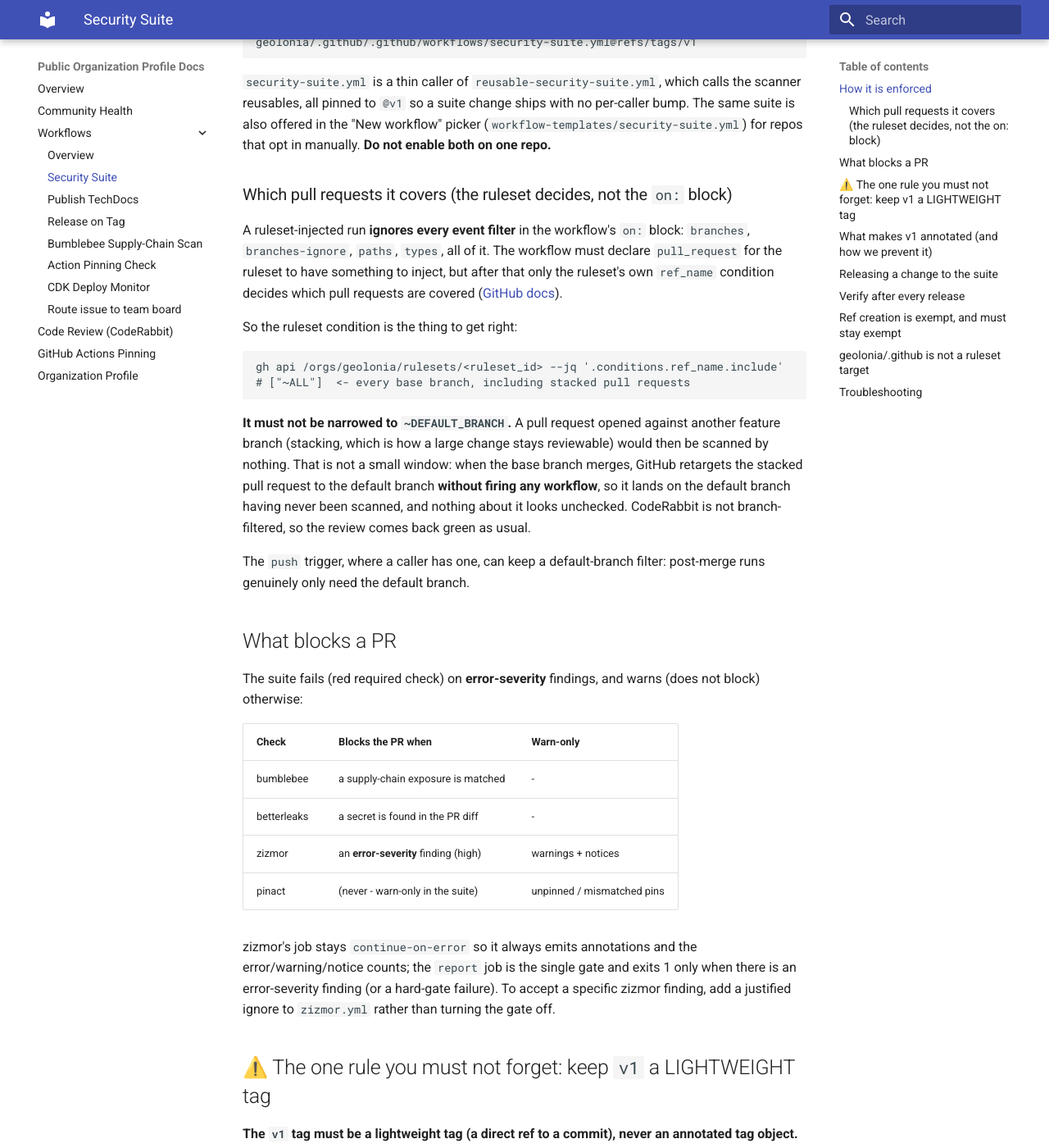
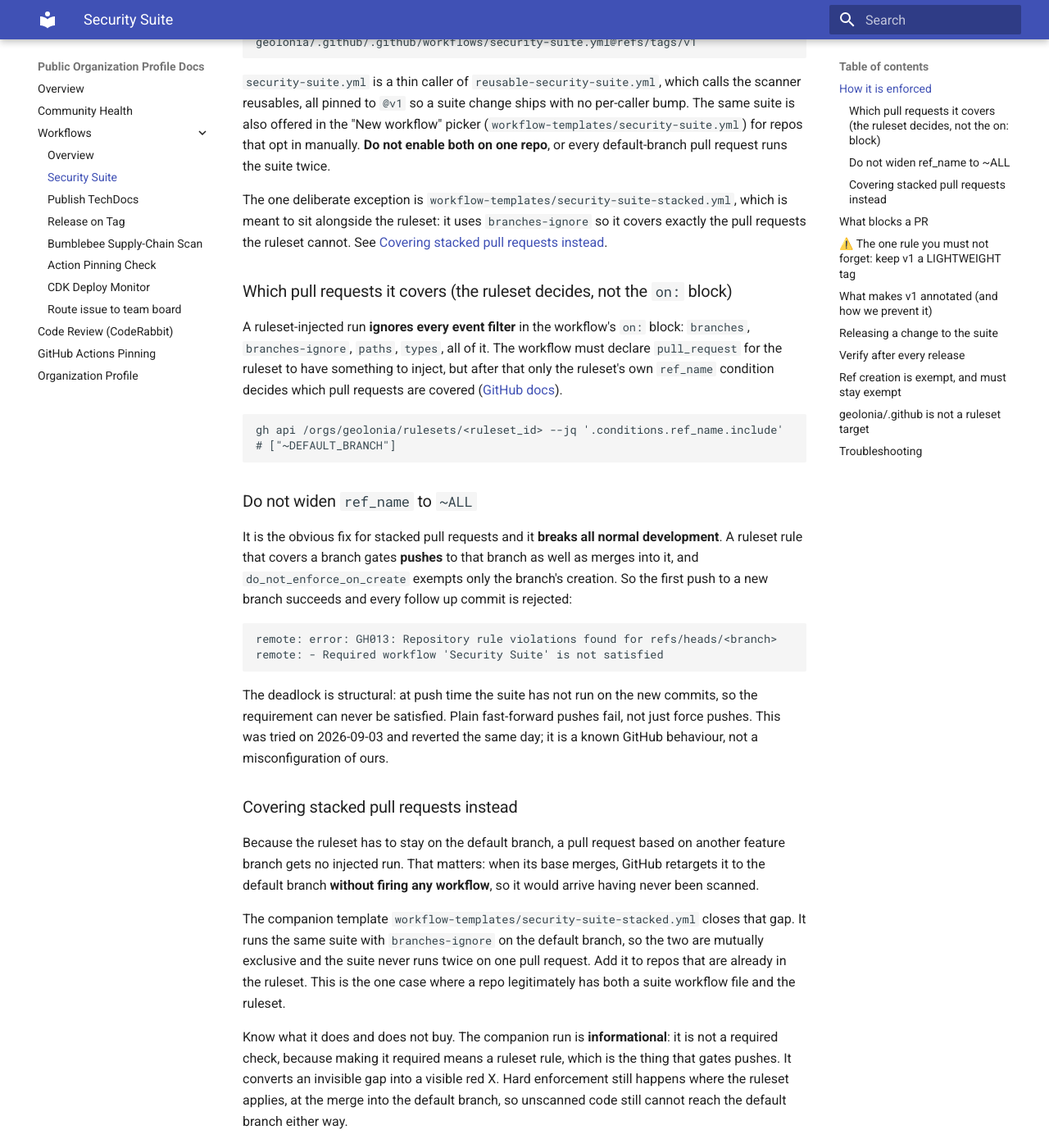
Before and after one commit to geolonia/.github, an MkDocs documentation site: the page built from docs/workflows/security-suite.md, in a window 1280 px wide and 1400 px high, scrolled down 500 px. Shown: the whole window at 82% size. Built offline with MkDocs 1.6.1 and Material for MkDocs 9.7.7, drawn with Linux system fonts in a browser that asks for light colours.

Commit message:
feat(templates): cover stacked pull requests without gating pushes (#129)
Widening the Security Suite ruleset to ~ALL scans stacked pull requests
and breaks all normal development: a ruleset rule covering a branch gates
PUSHES to it as well as merges into it, and do_not_enforce_on_create
exempts only creation. First push to a new branch works, every follow up
commit is rejected with GH013, and the deadlock is structural since the
suite cannot have run at push time. Tried and reverted 2026-09-03.

So the ruleset stays on the default branch, and this companion template
covers the rest with branches-ignore, keeping the two mutually exclusive.
It is informational rather than required, because making it required means
a ruleset rule, which is the thing that gates pushes. Hard enforcement
stays at the merge into the default branch.

Also corrects the docs, which said ref_name must stay ~ALL.

````diff
--- a/docs/workflows/security-suite.md
+++ b/docs/workflows/security-suite.md
@@ -22,7 +22,13 @@ geolonia/.github/.github/workflows/security-suite.yml@refs/tags/v1
 calls the scanner reusables, all pinned to `@v1` so a suite change ships with
 no per-caller bump. The same suite is also offered in the "New workflow" picker
 (`workflow-templates/security-suite.yml`) for repos that opt in manually.
-**Do not enable both on one repo.**
+**Do not enable both on one repo**, or every default-branch pull request runs
+the suite twice.
+
+The one deliberate exception is `workflow-templates/security-suite-stacked.yml`,
+which is meant to sit alongside the ruleset: it uses `branches-ignore` so it
+covers exactly the pull requests the ruleset cannot. See
+[Covering stacked pull requests instead](#covering-stacked-pull-requests-instead).
 
 ### Which pull requests it covers (the ruleset decides, not the `on:` block)
 
@@ -32,20 +38,48 @@ must declare `pull_request` for the ruleset to have something to inject, but
 after that only the ruleset's own `ref_name` condition decides which pull
 requests are covered ([GitHub docs][ruleset-workflows]).
 
-So the ruleset condition is the thing to get right:
-
 ```bash
 gh api /orgs/geolonia/rulesets/<ruleset_id> --jq '.conditions.ref_name.include'
-# ["~ALL"]  <- every base branch, including stacked pull requests
+# ["~DEFAULT_BRANCH"]
 ```
 
-**It must not be narrowed to `~DEFAULT_BRANCH`.** A pull request opened against
-another feature branch (stacking, which is how a large change stays reviewable)
-would then be scanned by nothing. That is not a small window: when the base
-branch merges, GitHub retargets the stacked pull request to the default branch
-**without firing any workflow**, so it lands on the default branch having never
-been scanned, and nothing about it looks unchecked. CodeRabbit is not
-branch-filtered, so the review comes back green as usual.
+### Do not widen `ref_name` to `~ALL`
+
+It is the obvious fix for stacked pull requests and it **breaks all normal
+development**. A ruleset rule that covers a branch gates **pushes** to that
+branch as well as merges into it, and `do_not_enforce_on_create` exempts only
+the branch's creation. So the first push to a new branch succeeds and every
+follow up commit is rejected:
+
+```
+remote: error: GH013: Repository rule violations found for refs/heads/<branch>
+remote: - Required workflow 'Security Suite' is not satisfied
+```
+
+The deadlock is structural: at push time the suite has not run on the new
+commits, so the requirement can never be satisfied. Plain fast-forward pushes
+fail, not just force pushes. This was tried on 2026-09-03 and reverted the same
+day; it is a known GitHub behaviour, not a misconfiguration of ours.
+
+### Covering stacked pull requests instead
+
+Because the ruleset has to stay on the default branch, a pull request based on
+another feature branch gets no injected run. That matters: when its base
+merges, GitHub retargets it to the default branch **without firing any
+workflow**, so it would arrive having never been scanned.
+
+The companion template `workflow-templates/security-suite-stacked.yml` closes
+that gap. It runs the same suite with `branches-ignore` on the default branch,
+so the two are mutually exclusive and the suite never runs twice on one pull
+request. Add it to repos that are already in the ruleset. This is the one case
+where a repo legitimately has both a suite workflow file and the ruleset.
+
+Know what it does and does not buy. The companion run is **informational**: it
+is not a required check, because making it required means a ruleset rule, which
+is the thing that gates pushes. It converts an invisible gap into a visible red
+X. Hard enforcement still happens where the ruleset applies, at the merge into
+the default branch, so unscanned code still cannot reach the default branch
+either way.
 
 The `push` trigger, where a caller has one, can keep a default-branch filter:
 post-merge runs genuinely only need the default branch.
````
Also changed, not shown: 2 other files.
